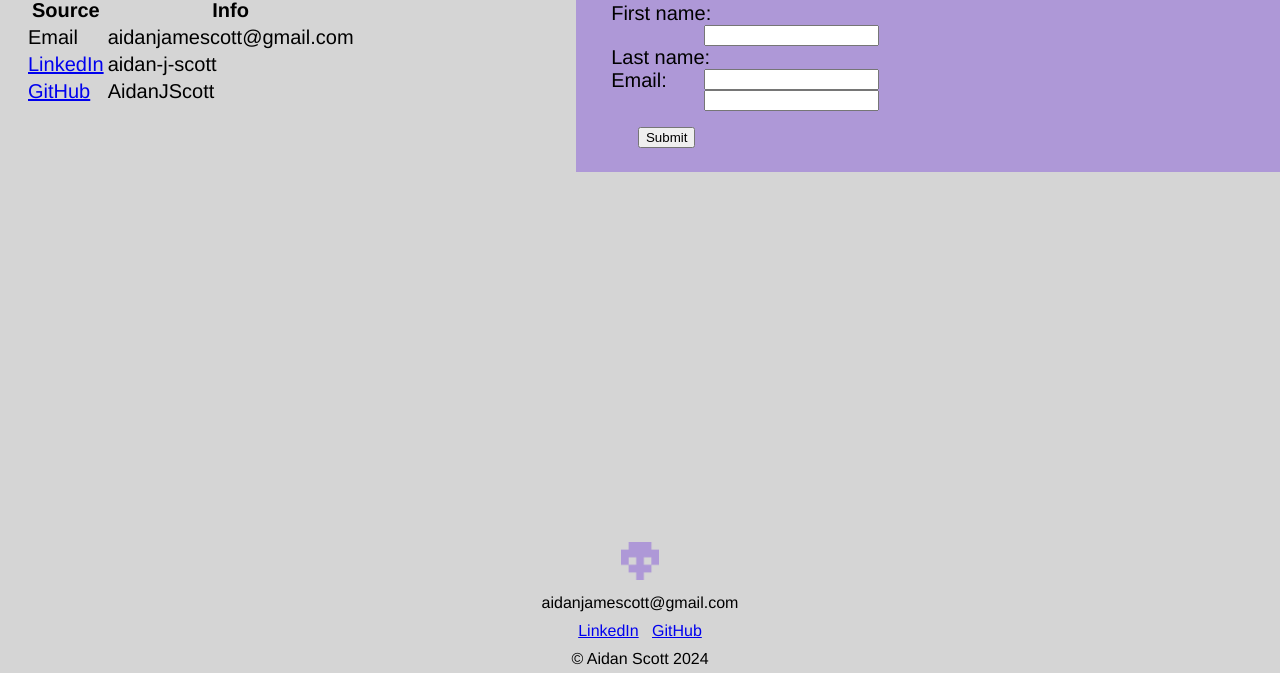
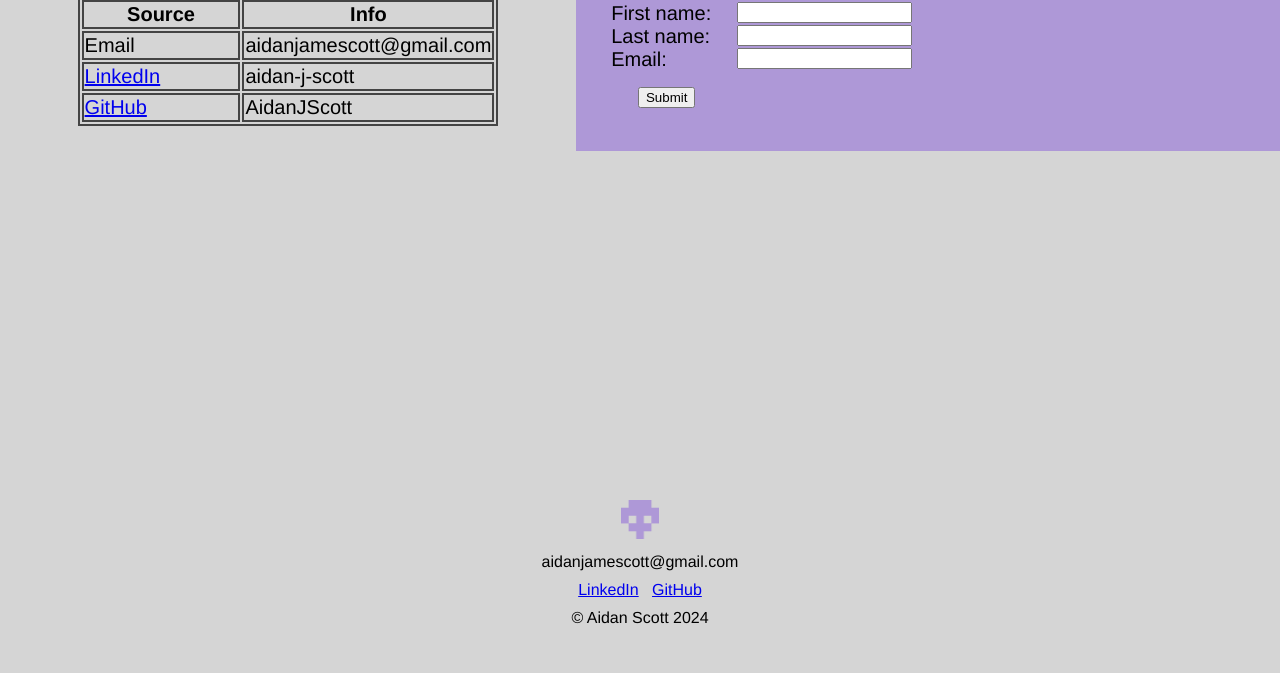
Before and after one commit to AidanJScott/Personal-Website, a plain HTML site: page contact.html in a window 1280 px wide. Shown: the part 276-949 px from the top of the page. After the commit the page ends 908 px from the top, so only its background shows below. Drawn offline with Linux system fonts and the light colour scheme.

Commit message:
Added table styles

```diff
--- a/styles/contact.css
+++ b/styles/contact.css
@@ -18,12 +18,17 @@ section img {
     float: left;
     padding: 1rem 5%;
 }
-section h3 {
-    clear: both;
-    text-align: center;
-    padding-top: 2rem;
-    color: black;
+
+table {
+    justify-self: center;
 }
+
+table, th, td {
+    border: 2px solid #444444;
+    width: 80%;
+}
+
+
 
 aside {
     grid-area: form;
@@ -47,7 +52,7 @@ label{
 input[type=text], input[type=email]{
 	float: right;
 	margin-left: 2%;
-    margin-right: 60%;
+    margin-right: 55%;
 	width: 25%
 }
 #button{
@@ -76,10 +81,6 @@ input[type=text], input[type=email]{
     }
     section{grid-area: sect;}
 
-    th, td {
-        border: 2px solid #444444;
-    }
-
     aside{
         grid-area: asid;
         padding-top: 1rem;
```
